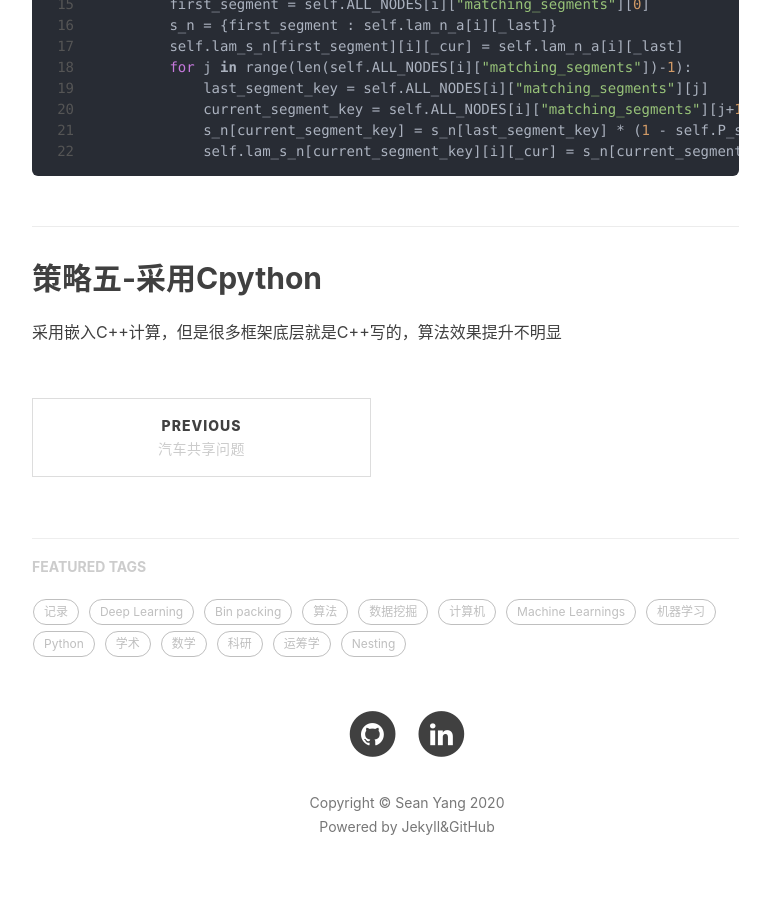
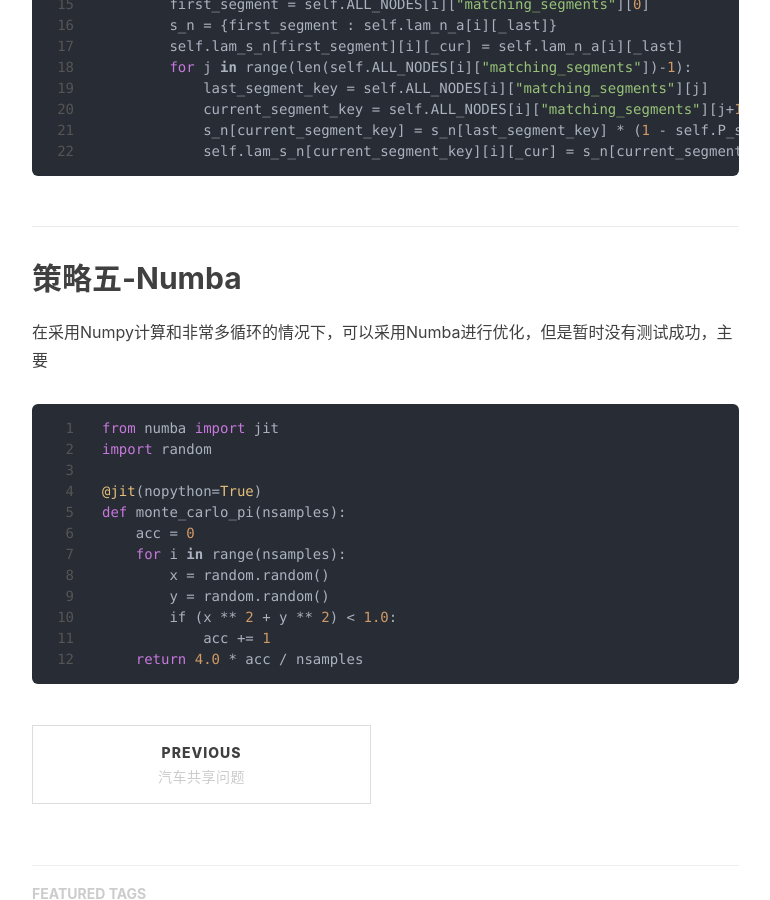
Before and after one commit to seanys/seanys-page-old, a Jekyll site: the page built from _posts/2020-12-10-提高计算效率策略.md, in a window 1280 px wide and 900 px high, scrolled down 3208 px. Shown: the whole window, without its empty margins (233-1003 px from the left). Built offline with Jekyll 4.4.1, drawn with Linux system fonts in a browser that asks for light colours; nearby versions of some CDN libraries; comment, search, counter and statistics services are not loaded.

Commit message:
Update 2020-12-10-提高计算效率策略.md

````diff
--- a/_posts/2020-12-10-提高计算效率策略.md
+++ b/_posts/2020-12-10-提高计算效率策略.md
@@ -115,6 +115,21 @@ def obtainLamSMulti(self,_cur,_last):
             self.lam_s_n[current_segment_key][i][_cur] = s_n[current_segment_key]
 ```
 
-## 策略五-采用Cpython
+## 策略五-Numba
 
-采用嵌入C++计算，但是很多框架底层就是C++写的，算法效果提升不明显
+在采用Numpy计算和非常多循环的情况下，可以采用Numba进行优化，但是暂时没有测试成功，主要
+
+```python
+from numba import jit
+import random
+
+@jit(nopython=True)
+def monte_carlo_pi(nsamples):
+    acc = 0
+    for i in range(nsamples):
+        x = random.random()
+        y = random.random()
+        if (x ** 2 + y ** 2) < 1.0:
+            acc += 1
+    return 4.0 * acc / nsamples
+```
````
